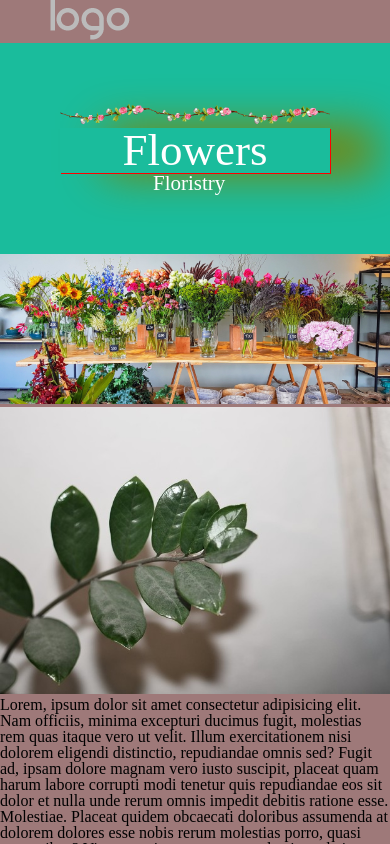
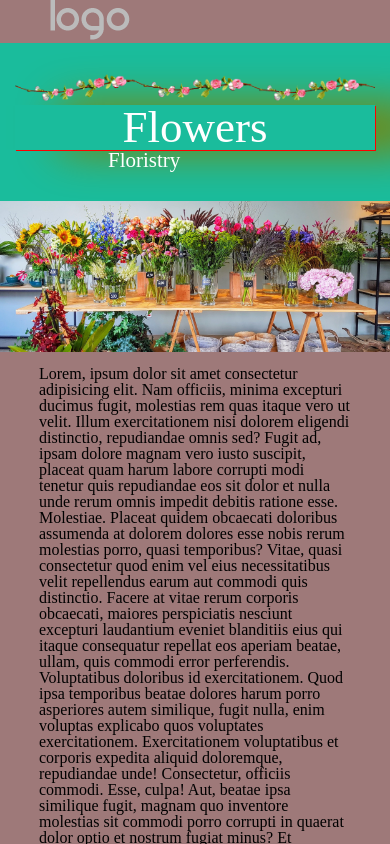
Before and after one commit to FrancielleSoares/flowersFloristry-Project, a plain HTML site: page index.html in a window 390 px wide. Shown: the top 844 px of the page. Drawn offline with Linux system fonts and the light colour scheme.

Commit message:
responsives adjustments

```diff
--- a/index.html
+++ b/index.html
@@ -33,9 +33,9 @@
         <main>
             <div class="cat">
                 <img class="flowers10" src="images/flowers10.jpg" alt="recepção"/>
-                <img class="flowers3" src="images/flowers3.jpg" alt="flower">
             </div>
-            <p>Lorem, ipsum dolor sit amet consectetur adipisicing elit. Nam officiis, minima excepturi ducimus fugit, molestias rem quas itaque vero ut velit. Illum exercitationem nisi dolorem eligendi distinctio, repudiandae omnis sed?
+            <p class="u-p">
+                Lorem, ipsum dolor sit amet consectetur adipisicing elit. Nam officiis, minima excepturi ducimus fugit, molestias   rem quas itaque vero ut velit. Illum exercitationem nisi dolorem eligendi distinctio, repudiandae omnis sed?
                 Fugit ad, ipsam dolore magnam vero iusto suscipit, placeat quam harum labore corrupti modi tenetur quis repudiandae eos sit dolor et nulla unde rerum omnis impedit debitis ratione esse. Molestiae.
                 Placeat quidem obcaecati doloribus assumenda at dolorem dolores esse nobis rerum molestias porro, quasi temporibus? Vitae, quasi consectetur quod enim vel eius necessitatibus velit repellendus earum aut commodi quis distinctio.
                 Facere at vitae rerum corporis obcaecati, maiores perspiciatis nesciunt excepturi laudantium eveniet blanditiis eius qui itaque consequatur repellat eos aperiam beatae, ullam, quis commodi error perferendis. Voluptatibus doloribus id exercitationem.
@@ -84,7 +84,8 @@
                 Sint possimus nesciunt veniam perspiciatis explicabo. Molestiae quo fugiat magni architecto nam ea quibusdam tempore eum, ut, qui porro ratione officia rerum quae eaque, totam voluptatum illo minima earum atque.
                 Vero praesentium totam numquam nihil explicabo, tempora neque possimus dolores, maxime, iure cupiditate placeat. Animi voluptatem neque dolore quos odit ab quod mollitia omnis voluptatum corrupti culpa, ipsam accusamus laboriosam.
                 Quisquam labore at vitae, quae nulla corrupti id, illo modi aut minima voluptatum tempore deserunt sit animi reiciendis architecto ex expedita. Maiores quasi beatae expedita eius aliquid distinctio, placeat quo.
-            Obcaecati assumenda, quasi fuga natus ea, laborum optio vero omnis corrupti similique saepe officia voluptatum libero autem iste nesciunt ipsam aliquid accusamus reprehenderit a sunt nam iure? Rem, in repudiandae.</p>
+                Obcaecati assumenda, quasi fuga natus ea, laborum optio vero omnis corrupti similique saepe officia voluptatum libero autem iste nesciunt ipsam aliquid accusamus reprehenderit a sunt nam iure? Rem, in repudiandae.
+            </p>
 
         </main>
 
--- a/style.css
+++ b/style.css
@@ -81,17 +81,16 @@ body{
   width: 100%;
   object-fit: contain;
  }
- .flowers3 {
-  height: 100%;
-  width: 100%;
-  object-fit: contain;
- }
+
  .cat {
   height:100%;
   width: 100%;
   display: inline-block;
  }
 
+ .u-p {
+  margin: 3% 10%;
+ }
 
 
 
@@ -125,4 +124,7 @@ body{
     font-size: 21px;
     left: 93px;
   }
+  .u-header {
+    padding: 30px 15px;
+  }
 }
```
Lines whose indentation alone changed are shown as unchanged.
